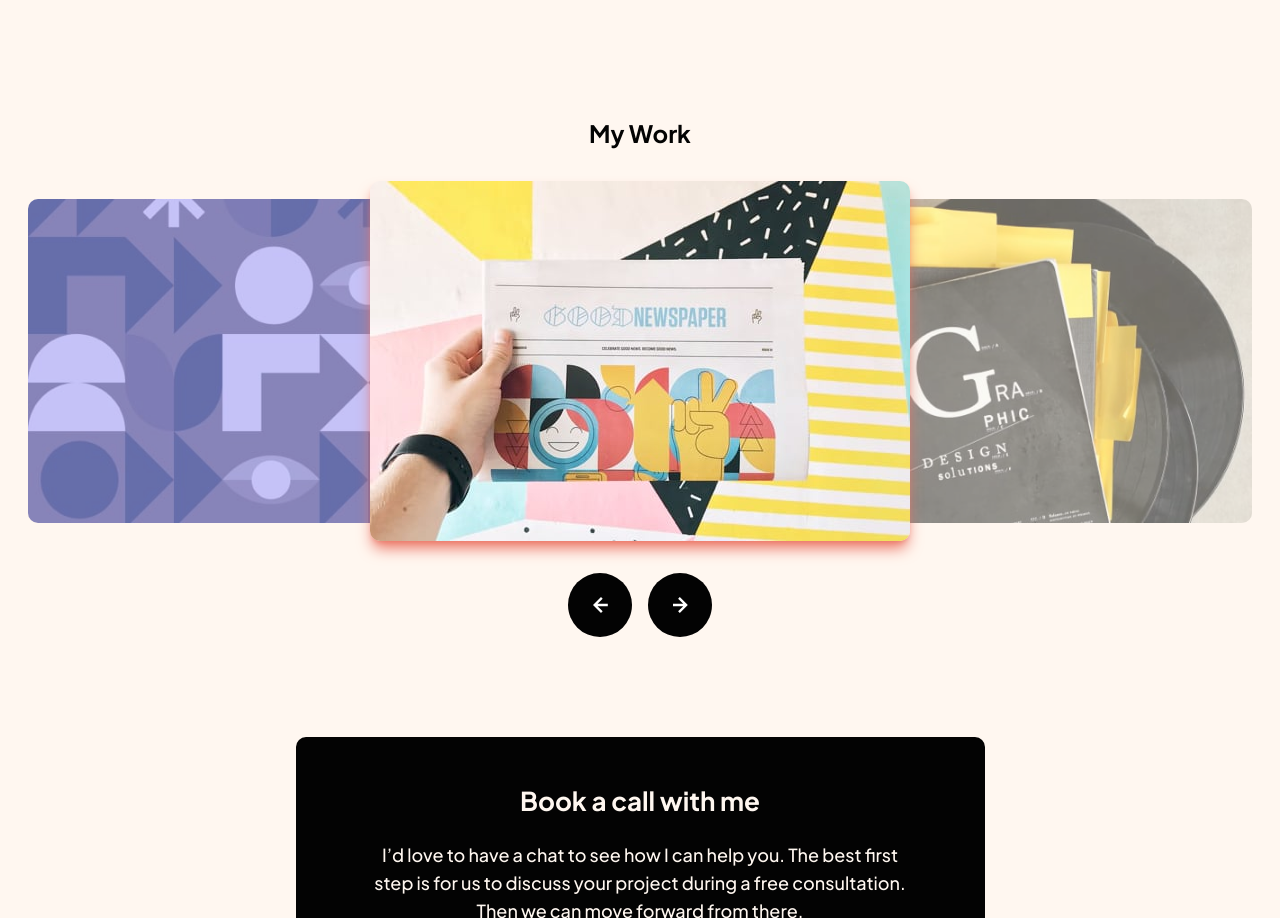
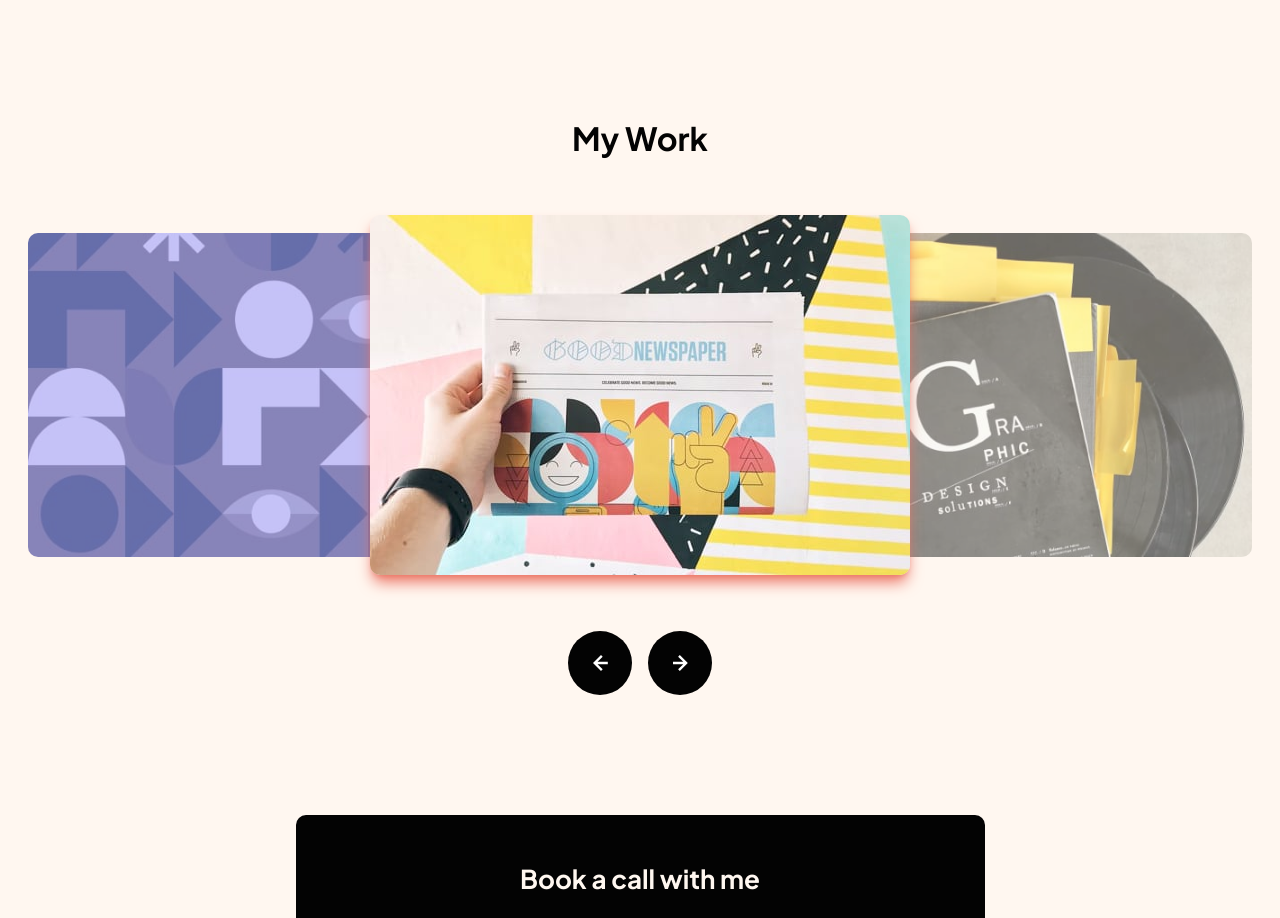
Before and after one commit to richieAiello/mock-design-portfolio, a React (Vite) app: page / in a window 1280 px wide. Shown: the part 1421-2339 px from the top of the page. Built offline with nearby package versions, Linux system fonts and the light colour scheme.

Commit message:
Styles for Projects.jsx and child components on tablet.

```diff
--- a/src/components/projects/Carousel.jsx
+++ b/src/components/projects/Carousel.jsx
@@ -45,7 +45,7 @@ const Carousel = props => {
     <div>
       <div
         className="mx-auto max-w-[350px] relative w-screen h-[180px]
-        md:h-[360px] md:max-w-[750px]"
+        md:h-[360px] md:max-w-[750px] md:mb-14"
       >
         <CarouselSlide
           src={prevSlide}
--- a/src/components/projects/Projects.jsx
+++ b/src/components/projects/Projects.jsx
@@ -2,8 +2,11 @@ import Carousel from './Carousel';
 
 const Projects = props => {
   return (
-    <section className="mb-[6.25rem] w-screen">
-      <h3 className="text-black text-[1.5rem] font-bold leading-[1.89rem] mb-8 text-center">
+    <section className="mb-[6.25rem] w-screen md:mb-[7.5rem]">
+      <h3
+        className="text-black text-[1.5rem] font-bold leading-[1.89rem] mb-8 text-center
+        md:text-[2rem] md:leading-[2.52rem] md:mb-14"
+      >
         My Work
       </h3>
       <Carousel />
```
